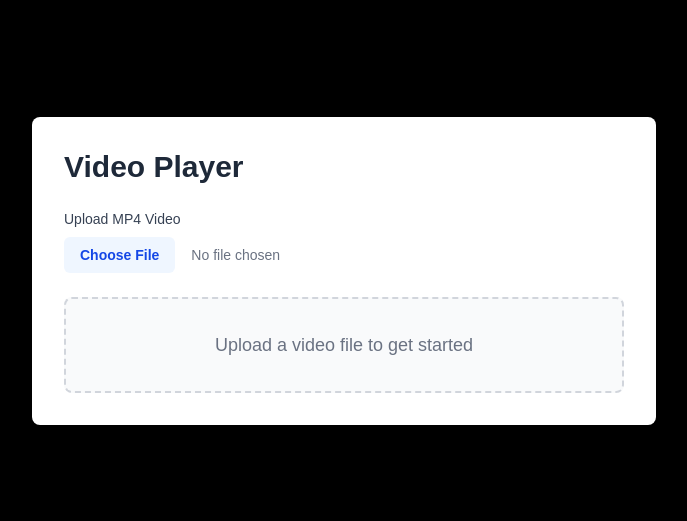
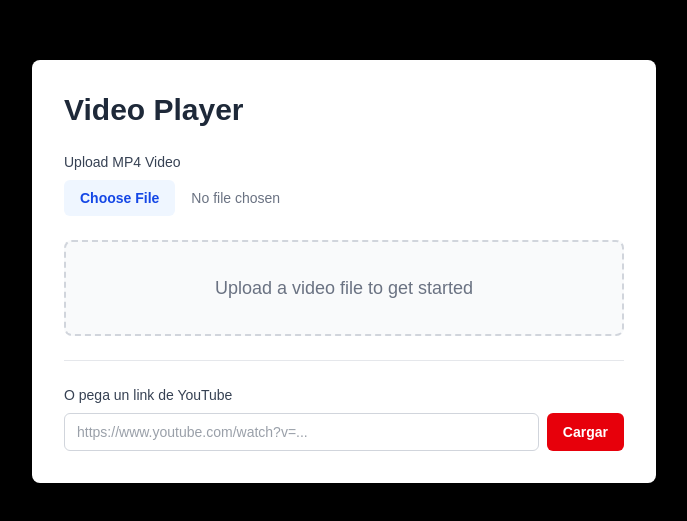
Before and after one commit to beran24/footballviewer, a Next.js app: page / in a window 1280 px wide. Shown: the part 129-650 px from the top of the page, without its empty margins (296-983 px from the left). Built offline with nearby package versions, Linux system fonts and the light colour scheme.

Commit message:
feat: add youtube

```diff
--- a/app/VideoPlayer.tsx
+++ b/app/VideoPlayer.tsx
@@ -47,6 +47,9 @@ export default function VideoPlayer() {
   const [showSettingsMenu, setShowSettingsMenu] = useState(false);
   const [showSpeedSubmenu, setShowSpeedSubmenu] = useState(false);
   const [volume, setVolume] = useState(1); // 0-1 volume level
+  const [youtubeInput, setYoutubeInput] = useState("");
+  const [youtubeEmbedUrl, setYoutubeEmbedUrl] = useState<string | null>(null);
+  const [uploadError, setUploadError] = useState<string | null>(null);
   const settingsMenuRef = useRef<HTMLDivElement>(null);
   const controlsTimeoutRef = useRef<NodeJS.Timeout | null>(null);
   const lastXRef = useRef(0);
@@ -54,6 +57,67 @@ export default function VideoPlayer() {
   const undoStack = useRef<string[]>([]);
   const recordCanvasRef = useRef<HTMLCanvasElement | null>(null);
   const ffmpegRef = useRef<FFmpeg | null>(null);
+
+  const extractYouTubeVideoId = (url: string) => {
+    const trimmed = url.trim();
+    if (!trimmed) return null;
+
+    // Allow direct video id input (11 chars).
+    if (/^[a-zA-Z0-9_-]{11}$/.test(trimmed)) {
+      return trimmed;
+    }
+
+    try {
+      const parsed = new URL(trimmed);
+      const host = parsed.hostname.replace(/^www\./, "").toLowerCase();
+
+      if (host === "youtu.be") {
+        const id = parsed.pathname.split("/").filter(Boolean)[0];
+        return id && /^[a-zA-Z0-9_-]{11}$/.test(id) ? id : null;
+      }
+
+      if (host === "youtube.com" || host === "m.youtube.com") {
+        const watchId = parsed.searchParams.get("v");
+        if (watchId && /^[a-zA-Z0-9_-]{11}$/.test(watchId)) return watchId;
+
+        const segments = parsed.pathname.split("/").filter(Boolean);
+        const markerIndex = segments.findIndex(
+          (segment) => segment === "embed" || segment === "shorts",
+        );
+        if (markerIndex >= 0) {
+          const id = segments[markerIndex + 1];
+          return id && /^[a-zA-Z0-9_-]{11}$/.test(id) ? id : null;
+        }
+      }
+    } catch {
+      return null;
+    }
+
+    return null;
+  };
+
+  const handleYouTubeLoad = () => {
+    const videoId = extractYouTubeVideoId(youtubeInput);
+    if (!videoId) {
+      setUploadError("Link de YouTube no valido. Pega una URL correcta.");
+      return;
+    }
+
+    setUploadError(null);
+    setVideoSrc("");
+    setCurrentTime(0);
+    setDuration(0);
+    setIsPlaying(false);
+    setYoutubeEmbedUrl(`https://www.youtube.com/embed/${videoId}?autoplay=1`);
+
+    // Reset drawing state to avoid stale UI when switching sources.
+    setDrawingEnabled(false);
+    undoStack.current = [];
+    setUndoCount(0);
+    setTimeout(() => {
+      clearCanvas();
+    }, 100);
+  };
 
   const loadFfmpeg = async () => {
     if (ffmpegRef.current) return ffmpegRef.current;
@@ -120,6 +184,8 @@ export default function VideoPlayer() {
     const file = e.target.files?.[0];
     if (file && file.type.startsWith("video/")) {
       const url = URL.createObjectURL(file);
+      setYoutubeEmbedUrl(null);
+      setUploadError(null);
       setVideoSrc(url);
       setIsPlaying(false);
       setCurrentTime(0);
@@ -136,17 +202,20 @@ export default function VideoPlayer() {
 
   // Initialize canvas when video is loaded
   useEffect(() => {
-    if (!videoRef.current || !canvasRef.current) return;
+    if (!canvasRef.current) return;
 
     const resizeCanvas = () => {
+      const canvas = canvasRef.current;
       const video = videoRef.current;
-      const canvas = canvasRef.current;
-      if (video && canvas) {
-        // Use getBoundingClientRect to get actual display dimensions
-        const rect = video.getBoundingClientRect();
+      const container = containerRef.current;
+      if (!canvas) return;
+
+      // For local files, match the rendered <video>. For YouTube iframe, match container.
+      const rect =
+        video?.getBoundingClientRect() || container?.getBoundingClientRect();
+      if (!rect) return;
       canvas.width = rect.width;
       canvas.height = rect.height;
-      }
     };
 
     // Resize on load and after a small delay
@@ -169,7 +238,7 @@ export default function VideoPlayer() {
       window.removeEventListener("resize", resizeCanvas);
       clearTimeout(timeoutId);
     };
-  }, [videoSrc]);
+  }, [videoSrc, youtubeEmbedUrl]);
 
   // Save current canvas state for undo
   const pushUndo = () => {
@@ -633,7 +702,7 @@ export default function VideoPlayer() {
   return (
     <div className="w-full min-h-screen bg-black flex items-center justify-center">
       {/* Upload Section */}
-      {!videoSrc && (
+      {!videoSrc && !youtubeEmbedUrl && (
         <div className="w-full max-w-2xl mx-auto p-6">
           <div className="bg-white rounded-lg shadow-lg p-8">
             <h1 className="text-3xl font-bold mb-6 text-gray-800">
@@ -660,12 +729,36 @@ export default function VideoPlayer() {
             <div className="bg-gray-50 border-2 border-dashed border-gray-300 rounded-lg p-8 text-center text-gray-500">
               <p className="text-lg">Upload a video file to get started</p>
             </div>
+
+            <div className="mt-6 border-t border-gray-200 pt-6">
+              <label className="block text-sm font-medium text-gray-700 mb-2">
+                O pega un link de YouTube
+              </label>
+              <div className="flex gap-2">
+                <input
+                  type="url"
+                  value={youtubeInput}
+                  onChange={(e) => setYoutubeInput(e.target.value)}
+                  placeholder="https://www.youtube.com/watch?v=..."
+                  className="flex-1 rounded-md border border-gray-300 px-3 py-2 text-sm text-gray-700 focus:border-blue-500 focus:outline-none"
+                />
+                <button
+                  onClick={handleYouTubeLoad}
+                  className="px-4 py-2 bg-red-600 text-white rounded-md text-sm font-semibold hover:bg-red-700 transition"
+                >
+                  Cargar
+                </button>
+              </div>
+              {uploadError && (
+                <p className="mt-2 text-sm text-red-600">{uploadError}</p>
+              )}
+            </div>
           </div>
         </div>
       )}
 
       {/* Video Player - Fullscreen */}
-      {videoSrc && (
+      {(videoSrc || youtubeEmbedUrl) && (
         <div
           ref={containerRef}
           className="w-full h-screen relative bg-black group"
@@ -675,6 +768,7 @@ export default function VideoPlayer() {
           }}
         >
           {/* Video Element */}
+          {videoSrc ? (
             <video
               ref={videoRef}
               src={videoSrc}
@@ -682,6 +776,15 @@ export default function VideoPlayer() {
               onClick={togglePlayPause}
               crossOrigin="anonymous"
             />
+          ) : (
+            <iframe
+              src={youtubeEmbedUrl || ""}
+              className="w-full h-full"
+              allow="autoplay; encrypted-media; picture-in-picture"
+              allowFullScreen
+              title="YouTube player"
+            />
+          )}
 
           {/* Drawing Canvas */}
           <canvas
@@ -696,7 +799,7 @@ export default function VideoPlayer() {
             style={{ top: 0, left: 0 }}
           />
           {/* Hidden canvas used for recording video + annotations */}
-          <canvas ref={recordCanvasRef} className="hidden" />
+          {videoSrc && <canvas ref={recordCanvasRef} className="hidden" />}
 
           {/* Top Controls */}
           <div
@@ -710,6 +813,8 @@ export default function VideoPlayer() {
               <button
                 onClick={() => {
                   setVideoSrc("");
+                  setYoutubeEmbedUrl(null);
+                  setYoutubeInput("");
                   setCurrentTime(0);
                   setDuration(0);
                   clearCanvas();
@@ -722,7 +827,7 @@ export default function VideoPlayer() {
                 ✕
               </button>
             </div>
-            <div className="bg-gradient-to-b from-black/60 to-transparent p-6 flex justify-center gap-4">
+            <div className="bg-gradient-to-b from-black/60 to-transparent p-6 flex justify-center gap-4 flex-wrap">
               <button
                 onClick={() => setDrawingEnabled(!drawingEnabled)}
                 className={`px-3 py-1.5 rounded-lg text-sm font-medium transition ${
@@ -771,10 +876,17 @@ export default function VideoPlayer() {
                   </button>
                 </>
               )}
+
+              {!videoSrc && (
+                <div className="text-white text-sm self-center">
+                  Modo YouTube: puedes dibujar encima, pero no grabar/exportar.
+                </div>
+              )}
             </div>
           </div>
 
           {/* Bottom Controls */}
+          {videoSrc && (
             <div
               className={`absolute bottom-0 left-0 right-0 transition-opacity duration-300 z-20 ${
                 showControls ? "opacity-100" : "opacity-0 pointer-events-none"
@@ -791,7 +903,9 @@ export default function VideoPlayer() {
                     step="0.1"
                     onChange={(e) => {
                       if (videoRef.current) {
-                      videoRef.current.currentTime = parseFloat(e.target.value);
+                        videoRef.current.currentTime = parseFloat(
+                          e.target.value,
+                        );
                         setCurrentTime(parseFloat(e.target.value));
                       }
                     }}
@@ -934,7 +1048,9 @@ export default function VideoPlayer() {
                         {/* Speed Option */}
                         <div className="relative">
                           <button
-                          onClick={() => setShowSpeedSubmenu(!showSpeedSubmenu)}
+                            onClick={() =>
+                              setShowSpeedSubmenu(!showSpeedSubmenu)
+                            }
                             className="w-full px-4 py-2 text-left text-white hover:bg-gray-700 transition flex items-center justify-between"
                           >
                             <span>Speed</span>
@@ -971,8 +1087,9 @@ export default function VideoPlayer() {
                 </div>
               </div>
             </div>
+          )}
 
-          {recordingUrl && (
+          {videoSrc && recordingUrl && (
             <div className="absolute bottom-20 left-0 right-0 flex justify-center z-20">
               <a
                 href={recordingUrl}
@@ -983,7 +1100,7 @@ export default function VideoPlayer() {
               </a>
             </div>
           )}
-          {recordingMessage && (
+          {videoSrc && recordingMessage && (
             <div className="absolute bottom-32 left-0 right-0 flex justify-center z-20">
               <div className="px-3 py-1.5 bg-black/70 text-white text-sm rounded-md">
                 {recordingMessage}
```
Lines whose indentation alone changed are shown as unchanged.
